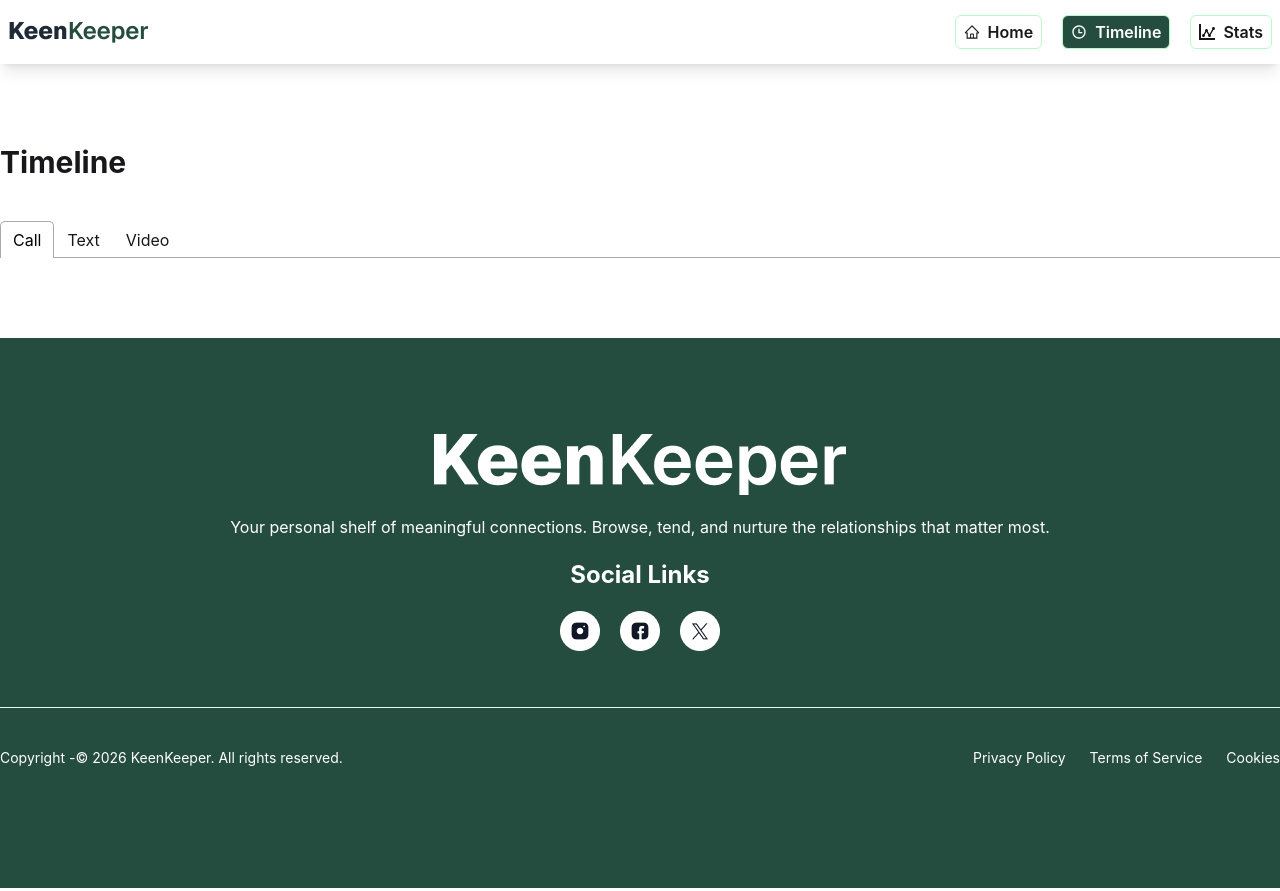
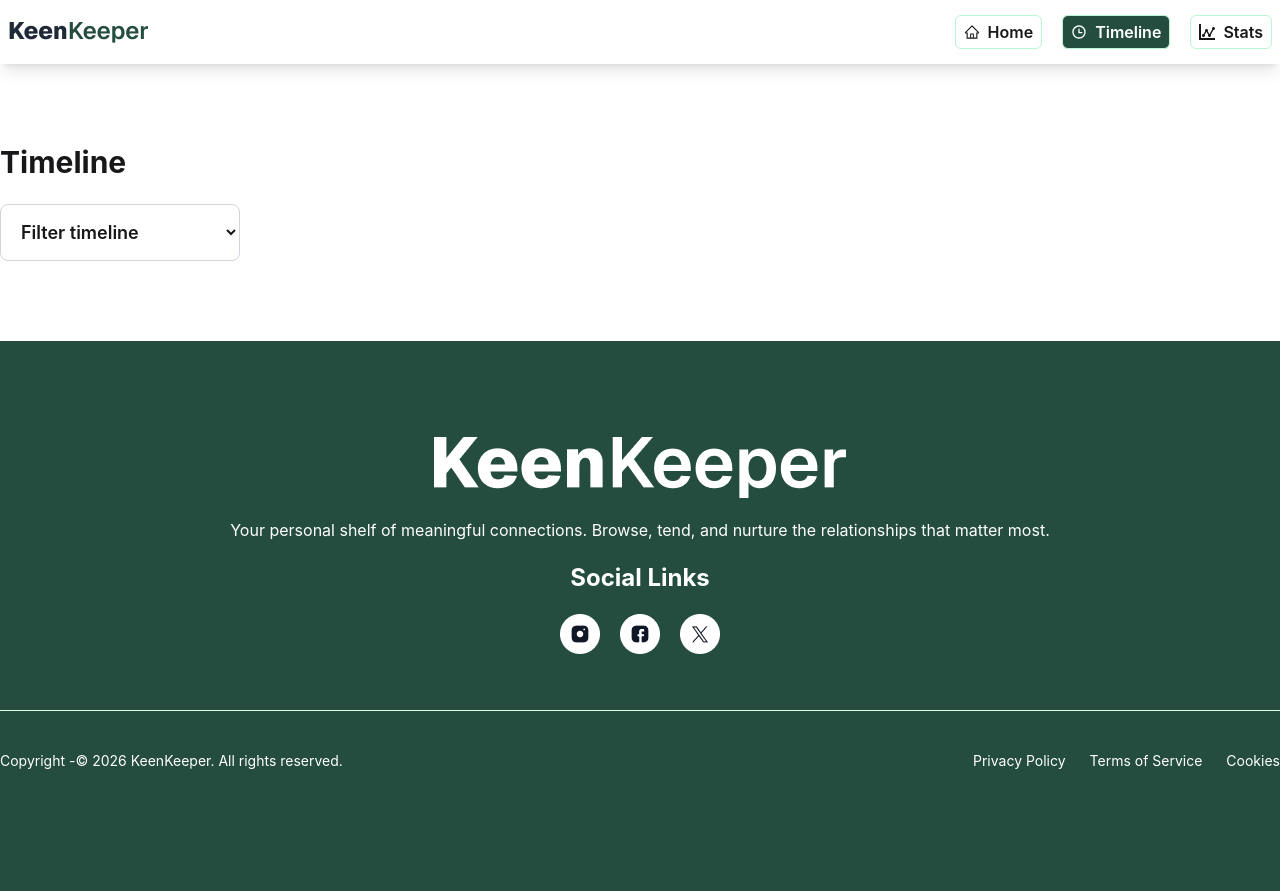
Before and after one commit to Rakibul611852/Keen-keeper-Assignment-7, a React (Vite) app: page /timeline in a window 1280 px wide. Built offline with nearby package versions, Linux system fonts and the light colour scheme.

Commit message:
text & video card daynamic added here

```diff
--- a/src/components/listed/TextList.jsx
+++ b/src/components/listed/TextList.jsx
@@ -15,18 +15,18 @@ const { callList, smsList, videoList } = useContext(FriendContext);
                     <div className=" shadow-2xl border border-gray-200 rounded-xl p-4 flex items-center justify-between mb-3 hover:bg-gray-200 transition duration-200">
 
               {/* Left Content */}
-              <div className="flex items-center gap-3">
+              <div className="flex items-center gap-10">
 
                 {/* Avatar */}
-                <div className="w-10 h-10 rounded-full bg-gray-300 flex items-center justify-center text-lg">
-                <button className="text-gray-500 hover:text-green-500 text-xl transition">
+                <div className=" rounded-full border border-gray-200 flex items-center justify-center p-2">
+                <button className="text-3xl transition">
                 <BsChatLeftTextFill />
               </button>
                 </div>
 
                 {/* Text */}
                 <div>
-                  <h3 className="text-gray-800 font-medium">
+                  <h3 className="text-gray-800 font-medium mb-2">
                     <span className="font-semibold">Text</span> with {friend.name}
                   </h3>
                   <p className="text-sm text-gray-500">
--- a/src/components/listed/VideoList.jsx
+++ b/src/components/listed/VideoList.jsx
@@ -1,8 +1,51 @@
-import React from 'react'
+import React, { useContext } from 'react'
+import { FaVideo } from 'react-icons/fa';
+import { FriendContext } from '../../context/FriendContext';
 
  const VideoList = () => {
+  const { callList, smsList, videoList } = useContext(FriendContext);
+  console.log(callList, smsList, videoList, "friendContext");
+
   return (
-    <div>VideoList</div>
-  )
-}
+    <div className='container mx-auto mt-20'>
+      {
+          <div className="">
+      {videoList?.map((friend) => (
+            <div className=" shadow-2xl border border-gray-200 rounded-xl p-4 flex items-center justify-between mb-3 hover:bg-gray-200 transition duration-200">
+
+      {/* Left Content */}
+      <div className="flex items-center gap-5">
+
+        {/* Avatar */}
+        <div className="rounded-full border border-gray-200 p-2 flex items-center justify-center">
+         <button className=" hover:text-green-500 text-3xl transition">
+        <FaVideo />
+      </button>
+        </div>
+
+        {/* Text */}
+        <div>
+          <h3>
+            <span className="font-semibold text-xl">Call</span> <span className='text-gray-600'>with {friend.name}</span>
+          </h3>
+          <p className="text-sm text-gray-500">
+            {new Date().toLocaleDateString("en-US", {
+              day: "numeric",
+              month: "long",
+              year: "numeric",
+            })}
+          </p>
+        </div>
+      </div>
+
+      {/* Call Icon */}
+
+    </div>
+
+      ))}
+    </div>
+      }
+    </div>
+  );
+};
 export default VideoList;
--- a/src/pages/friends/Timelline.jsx
+++ b/src/pages/friends/Timelline.jsx
@@ -1,48 +1,61 @@
-import React, { useContext } from 'react'
+import React, { useContext, useState } from 'react'
 import { FriendContext } from '../../context/FriendContext';
-import { Tab, Tabs, TabList, TabPanel } from 'react-tabs';
-import 'react-tabs/style/react-tabs.css';
+
 import CallList from '../../components/listed/CallList';
 import TextList from '../../components/listed/TextList';
 import VideoList from '../../components/listed/VideoList';
 
 const Timeline = () => {
+  const { callList, smsList, videoList } = useContext(FriendContext);
 
-   const { callList,smsList,videoList} = useContext(FriendContext);
-      console.log(callList,smsList,videoList, "friendContext")
+  const [filter, setFilter] = useState("all");
 
   return (
-
     <div className='container mx-auto'>
 
-        <div>
-            <h2 className='text-3xl font-bold mt-20 mb-10 '>Timeline </h2>
+      <h2 className='text-3xl font-bold mt-20 mb-6'>
+        Timeline
+      </h2>
+
+      {/* 🔽 Dropdown Filter */}
+      <div className='mb-4'>
+        <select
+          className='border border-gray-300 w-60 p-4 rounded-lg text-lg font-semibold'
+          value={filter}
+          onChange={(e) => setFilter(e.target.value)}
+        >
+          <option value="all" >Filter timeline</option>
+          <option value="call" >Call</option>
+          <option value="text">Text</option>
+          <option value="video">Video</option>
+        </select>
       </div>
 
+      {/* 📌 Conditional Rendering */}
       <div>
-         <Tabs>
-          <TabList>
-            <Tab>Call</Tab>
-            <Tab>Text</Tab>
-            <Tab>Video</Tab>
-          </TabList>
 
-          <TabPanel>
-            <CallList/>
-          </TabPanel>
+        {(filter === "all" || filter === "call") && (
+          <div>
+            <CallList data={callList} />
+          </div>
+        )}
 
-          <TabPanel>
-            <TextList/>
-          </TabPanel>
+        {(filter === "all" || filter === "text") && (
+          <div>
+            <TextList data={smsList} />
+          </div>
+        )}
 
-          <TabPanel>
-            <VideoList/>
-          </TabPanel>
-        </Tabs>
+        {(filter === "all" || filter === "video") && (
+          <div>
+            <VideoList data={videoList} />
           </div>
+        )}
 
+      </div>
 
     </div>
   )
 }
+
 export default Timeline;
```
Lines whose indentation alone changed are shown as unchanged.
